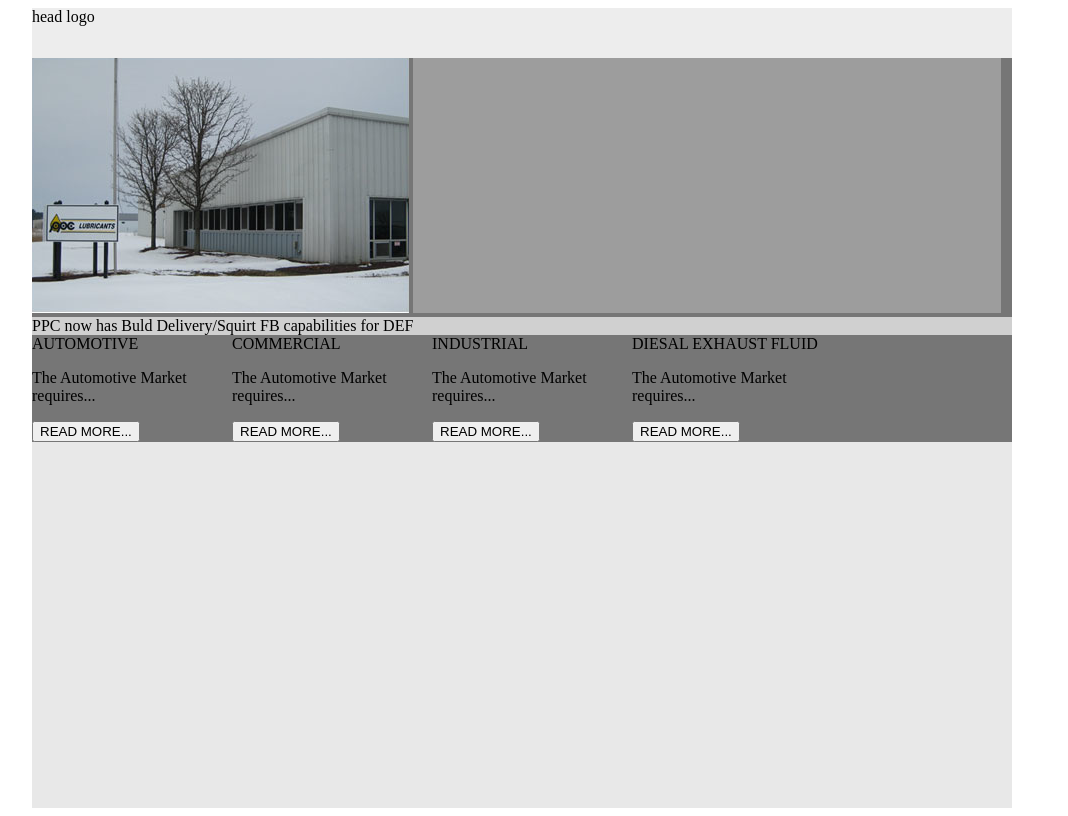
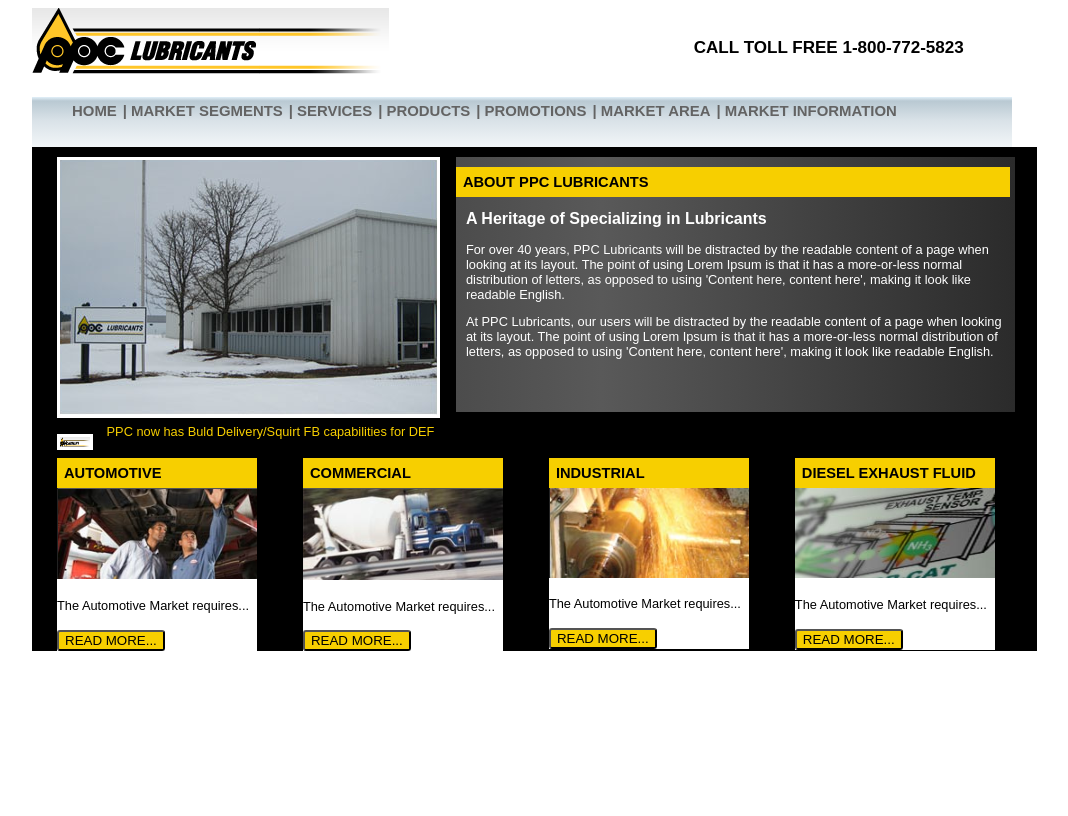
Before and after one commit to mdedina/lubricants, a plain HTML site: page index.html in a window 1280 px wide. Shown: the whole page, without its empty margins (118-1186 px from the left). Drawn offline with Linux system fonts and the light colour scheme.

Commit message:
getting close

```diff
--- a/index.html
+++ b/index.html
@@ -9,40 +9,56 @@
 <body>
 	<div id="container">
 		<div id="head-logo">
-			head logo
+			<img src="images/logo.png">
+			<p>CALL TOLL FREE 1-800-772-5823</p>
 		</div>
 		<div id="head-nav">
+			<ul><li>HOME</li>
+				<li>MARKET SEGMENTS</li>
+				<li>SERVICES</li>
+				<li>PRODUCTS</li>
+				<li>PROMOTIONS</li>
+				<li>MARKET AREA</li>
+				<li>MARKET INFORMATION</li>
+			</ul>
 		</div>
 		<div id="content">
-			<img id="main-image" src="images/main_pic.png">
+			<img id="main-image" src="images/main_pic.png" alt="main image">
+
 			<div id="splash">
+				<h1>ABOUT PPC LUBRICANTS</h1>
+				<h2>A Heritage of Specializing in Lubricants</h2>
+				<p>For over 40 years, PPC Lubricants will be distracted by the readable content of a page when looking at its layout. The point of using Lorem Ipsum is that it has a more-or-less normal distribution of letters, as opposed to using 'Content here, content here', making it look like readable English.</p>
+				<p>At PPC Lubricants, our users will be distracted by the readable content of a page when looking at its layout. The point of using Lorem Ipsum is that it has a more-or-less normal distribution of letters, as opposed to using 'Content here, content here', making it look like readable English.</p>
 			</div>
-			<div id="message">PPC now has Buld Delivery/Squirt FB capabilities for DEF</div>
+			<div id="message">
+				<img src="images/logo.png" alt="logo">
+				<p>PPC now has Buld Delivery/Squirt FB capabilities for DEF</p></div>
 
 			<div class="item">
-				<span>AUTOMOTIVE</span>
-				<img src="">
+				<h1>AUTOMOTIVE</h1>
+				<img src="images/automotive.png">
 				<p>The Automotive Market requires...</p>
 				<button>READ MORE...</button>
 			</div>
 
 			<div class="item">
-				<span>COMMERCIAL</span>
-				<img src="">
+				<h1>COMMERCIAL</h1>
+				<img src="images/commercial.png">
 				<p>The Automotive Market requires...</p>
 				<button>READ MORE...</button>
 			</div>
 
 			<div class="item">
-				<span>INDUSTRIAL</span>
-				<img src="">
+				<h1>INDUSTRIAL</h1>
+				<img src="images/industrial.png">
 				<p>The Automotive Market requires...</p>
 				<button>READ MORE...</button>
 			</div>
 
 			<div class="item">
-				<span>DIESAL EXHAUST FLUID</span>
-				<img src="">
+				<h1>DIESEL EXHAUST FLUID</h1>
+				<img src="images/diesel.png">
 				<p>The Automotive Market requires...</p>
 				<button>READ MORE...</button>
 			</div>
--- a/lubricants.css
+++ b/lubricants.css
@@ -1,43 +1,145 @@
-/* global classes*/
+h1{
+	font-family: arial, sans-serif;
+	font-size: 11pt;
+	color: black;
+	background-color: #f7cf00;
+	width: 98%;
+	padding-top: 7px;
+	padding-bottom: 7px;
+	padding-left: 7px;
+}
 
+h2{
+	font-family: arial, sans-serif;
+	font-size: 12pt;
+	color: white;
+	padding-left: 10px;
+}
 
-/* big boxes */
 #container{
 	width: 980px;
-	height: 800px;
 	margin: 0 auto;
-	background-color: #e8e8e8;
+	/*background-color: #e8e8e8;*/
+	font-family: arial, sans-serif;
+	font-size: 16pt;
 }
 
 #content{
 	width: 100%;
-	/*background-color: black;*/
-	background-color: #767676;
+	background-color: black;
+	/*background-color: #767676;*/
+	padding-left: 25px;
+}
+#content img:first-child{
+	margin: 10px 10px 0 0;
+	border: 3px solid white;
 }
 
 #head-logo{
+	width: 100%;
+	/*background-color: #ededed;*/
+	font-size: 80%;
+	font-weight: bold;
+}
+#head-logo img{
 	display: inline-block;
 	vertical-align: top;
+}
+#head-logo p{
+	margin: 30px 0 0 0;
+	display: inline-block;
+	vertical-align: top;
+	margin-left: 300px;
+}
+#head-nav{
 	width: 100%;
 	height: 50px;
-	background-color: #ededed;
+	background: rgba(224,239,249,0.95);
+	background: -moz-linear-gradient(top, rgba(224,239,249,0.95) 0%, rgba(181,198,208,0.95) 8%, rgba(216,225,231,0.97) 47%, rgba(242,246,248,1) 100%);
+	background: -webkit-gradient(left top, left bottom, color-stop(0%, rgba(224,239,249,0.95)), color-stop(8%, rgba(181,198,208,0.95)), color-stop(47%, rgba(216,225,231,0.97)), color-stop(100%, rgba(242,246,248,1)));
+	background: -webkit-linear-gradient(top, rgba(224,239,249,0.95) 0%, rgba(181,198,208,0.95) 8%, rgba(216,225,231,0.97) 47%, rgba(242,246,248,1) 100%);
+	background: -o-linear-gradient(top, rgba(224,239,249,0.95) 0%, rgba(181,198,208,0.95) 8%, rgba(216,225,231,0.97) 47%, rgba(242,246,248,1) 100%);
+	background: -ms-linear-gradient(top, rgba(224,239,249,0.95) 0%, rgba(181,198,208,0.95) 8%, rgba(216,225,231,0.97) 47%, rgba(242,246,248,1) 100%);
+	background: linear-gradient(to bottom, rgba(224,239,249,0.95) 0%, rgba(181,198,208,0.95) 8%, rgba(216,225,231,0.97) 47%, rgba(242,246,248,1) 100%);
+	filter: progid:DXImageTransform.Microsoft.gradient( startColorstr='#e0eff9', endColorstr='#f2f6f8', GradientType=0 );
+}
+#head-nav ul li{
+	display: inline;
+	color: #636363;
+	font-size: 70%;
+	font-weight: bold;
+}
+#head-nav li:before{
+	content: " | ";
+}
+#head-nav li:first-child:before{
+	content: none;
 }
 
 #splash{
 	display: inline-block;
 	vertical-align: top;
-	width: 60%;
+	width: 57%;
 	height: 255px;
-	background-color: #9d9d9d;
+	margin: 10px 0 0 0;
+	/*background-color: #9d9d9d;*/
+
+	background: rgba(76,76,76,1);
+	background: -moz-linear-gradient(left, rgba(76,76,76,1) 0%, rgba(89,89,89,1) 26%, rgba(43,43,43,1) 100%);
+	background: -webkit-gradient(left top, right top, color-stop(0%, rgba(76,76,76,1)), color-stop(26%, rgba(89,89,89,1)), color-stop(100%, rgba(43,43,43,1)));
+	background: -webkit-linear-gradient(left, rgba(76,76,76,1) 0%, rgba(89,89,89,1) 26%, rgba(43,43,43,1) 100%);
+	background: -o-linear-gradient(left, rgba(76,76,76,1) 0%, rgba(89,89,89,1) 26%, rgba(43,43,43,1) 100%);
+	background: -ms-linear-gradient(left, rgba(76,76,76,1) 0%, rgba(89,89,89,1) 26%, rgba(43,43,43,1) 100%);
+	background: linear-gradient(to right, rgba(76,76,76,1) 0%, rgba(89,89,89,1) 26%, rgba(43,43,43,1) 100%);
+	filter: progid:DXImageTransform.Microsoft.gradient( startColorstr='#4c4c4c', endColorstr='#2b2b2b', GradientType=1 );
+
+}
+#splash p{
+	font-size: 60%;
+	margin-left: 10px;
+	color: white;
 }
 
 #message{
 	width: 100%;
-	background-color: #d0d0d0;
+	/*background-color: #d0d0d0;*/
+	font-size: 60%;
+}
+#message p{
+	padding: 0 0 0 0;
+	margin: 0 0 0 0;
+	display: inline-block;
+	vertical-align: top;
+	color: #f7cf00;
+}
+#message img{
+	height: 10px;
+	width: 30px;
+	margin: 0 0 0 0;
 }
 
 .item{
 	display: inline-block;
 	vertical-align: top;
-	width: 20%;
+	width: 200px;
+	/*height: 200px;*/
+	background-color: white;
+	margin: 5px 40px 0 0;
 }
+.item img{
+	width: 100%;
+	margin: 0 0 0 0;
+	border: none;
+}
+.item p{
+	font-size: 60%;
+}
+.item h1{
+	width: 193px;
+	margin: 0 0 0 0;
+}
+.item button{
+	background-color: #f7cf00;
+	border-radius: 3px;
+	margin-left: 0px;
+}
```
